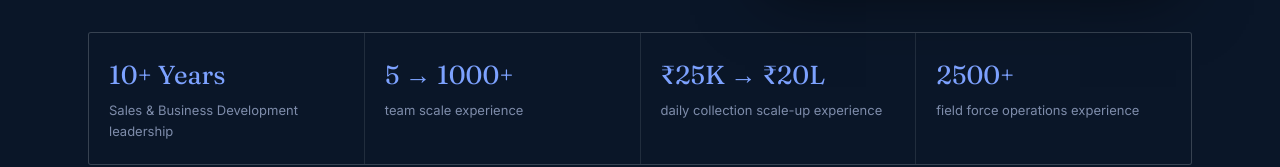
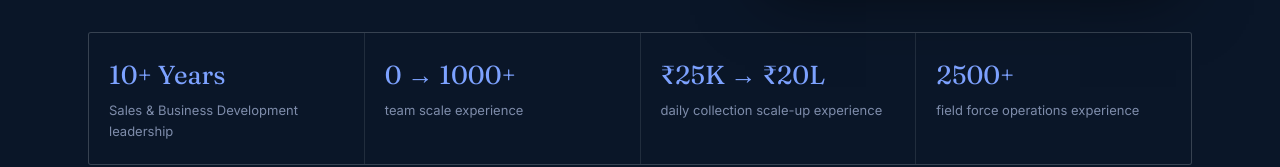
Before and after one commit to sumitrai1996-hue/the-growth-surgeon, a React (Vite) app in the folder frontend/: page / in a window 1280 px wide. Shown: the part 709-876 px from the top of the page. Built offline with nearby package versions, Linux system fonts and the light colour scheme.

Commit message:
Update consultancy site

```diff
--- a/frontend/src/data/content.js
+++ b/frontend/src/data/content.js
@@ -39,7 +39,7 @@ const content = {
     secondaryCta: "See what I do",
     stats: [
       { value: "10+ Years", label: "Sales & Business Development leadership" },
-      { value: "5 → 1000+", label: "team scale experience" },
+      { value: "0 → 1000+", label: "team scale experience" },
       { value: "₹25K → ₹20L", label: "daily collection scale-up experience" },
       { value: "2500+", label: "field force operations experience" },
     ],
@@ -133,7 +133,7 @@ const content = {
     subheading: "Experience across Sales, Business Development, B2C, B2B, SaaS, EdTech, Media and Subscription businesses.",
     stats: [
       { tag: "Leadership", value: "10+ Years", label: "Sales & Business Development leadership" },
-      { tag: "Team scale", value: "5 → 1000+", label: "Large-scale sales team building experience" },
+      { tag: "Team scale", value: "0 → 1000+", label: "Large-scale sales team building experience" },
       { tag: "Collections", value: "₹25K → ₹20L", label: "Daily collection scale-up experience" },
       { tag: "Operations", value: "2500+", label: "Field force / large-scale sales operations" },
     ],
```
Also changed, not shown: 2 other files (tests, documents, lock files or other folders).
